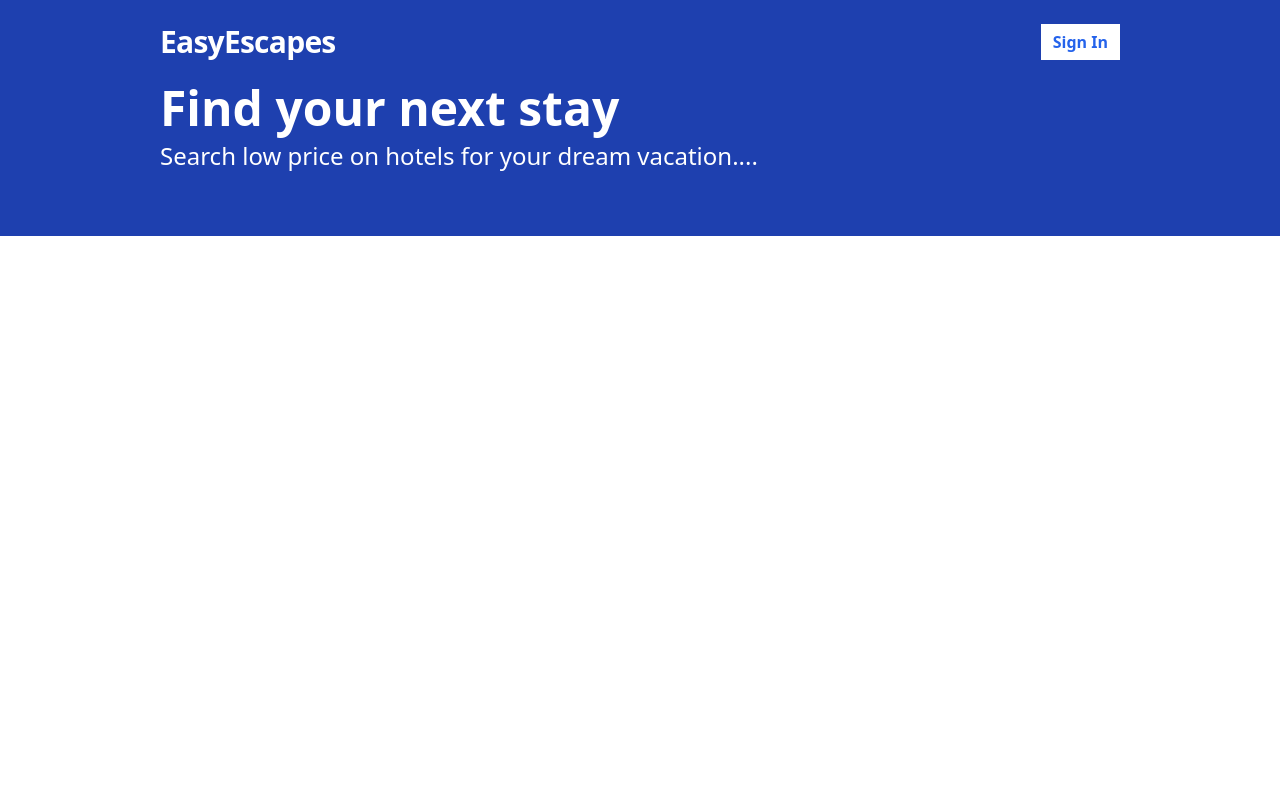
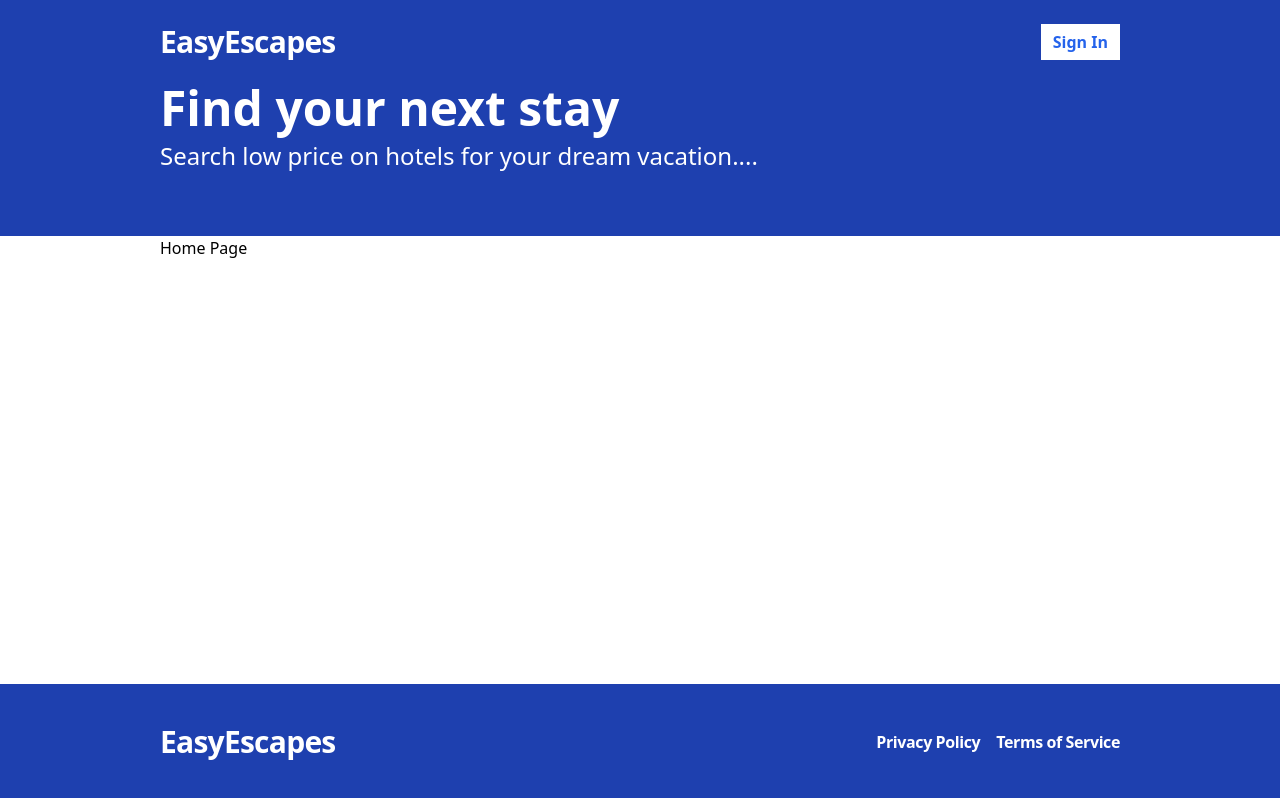
Before and after one commit to Jerry-Sharma21/booking_app, a React (Vite) app in the folder frontend/: page / in a window 1280 px wide. Built offline with nearby package versions, Linux system fonts and the light colour scheme.

Commit message:
frontend layout

```diff
--- a/frontend/src/App.tsx
+++ b/frontend/src/App.tsx
@@ -5,7 +5,22 @@
 const App: React.FC = () => (
   <Router>
     <Routes>
-      <Route path="/" element={<Layout />} />
+      <Route
+        path="/"
+        element={
+          <Layout>
+            <p>Home Page</p>
+          </Layout>
+        }
+      />
+      <Route
+        path="/search"
+        element={
+          <Layout>
+            <p>Search Page</p>
+          </Layout>
+        }
+      />
     </Routes>
   </Router>
 );
--- /dev/null
+++ b/frontend/src/components/Footer.tsx
@@ -0,0 +1,19 @@
+import React from 'react';
+
+const Footer: React.FC = () => {
+  return (
+    <div className="bg-blue-800 py-10">
+      <div className="container mx-auto flex justify-between items-center">
+        <span className="text-3xl text-white font-bold tracking-tight">
+          EasyEscapes
+        </span>
+        <span className="text-white font-bold tracking-tight flex gap-4">
+          <p className="cursor-pointer">Privacy Policy</p>
+          <p className="cursor-pointer">Terms of Service</p>
+        </span>
+      </div>
+    </div>
+  );
+};
+
+export default Footer;
--- a/frontend/src/layouts/Layout.tsx
+++ b/frontend/src/layouts/Layout.tsx
@@ -2,12 +2,19 @@
 
 import Header from '../components/Header';
 import Hero from '../components/Hero';
+import Footer from '../components/Footer';
 
-const Layout: React.FC = () => {
+interface Iprops {
+  children: React.ReactNode;
+}
+
+const Layout: React.FC<Iprops> = ({ children }: Iprops) => {
   return (
     <div className="flex flex-col min-h-screen">
       <Header />
       <Hero />
+      <div className="container mx-auto py 10 flex-1">{children}</div>
+      <Footer />
     </div>
   );
 };
```
